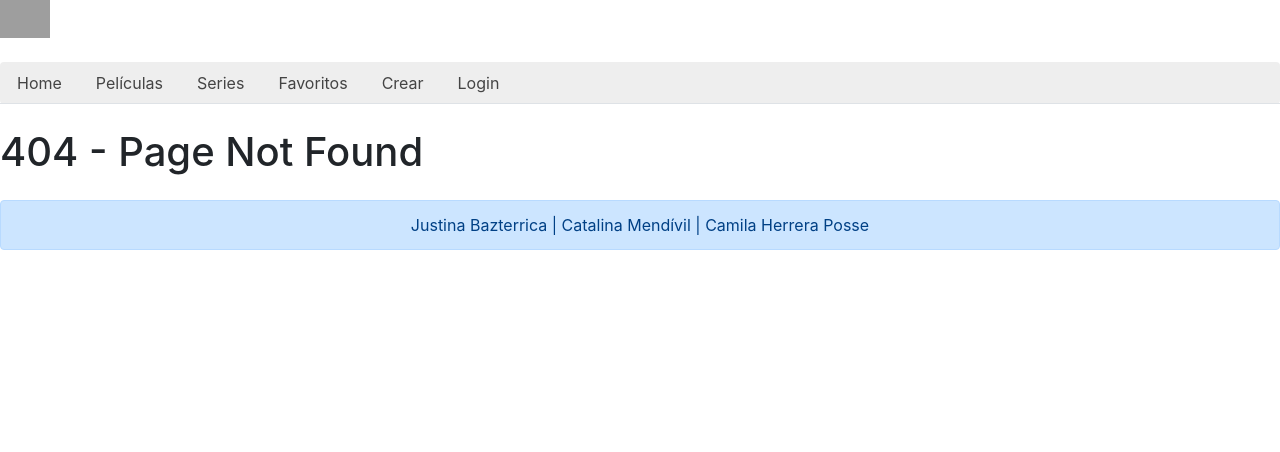
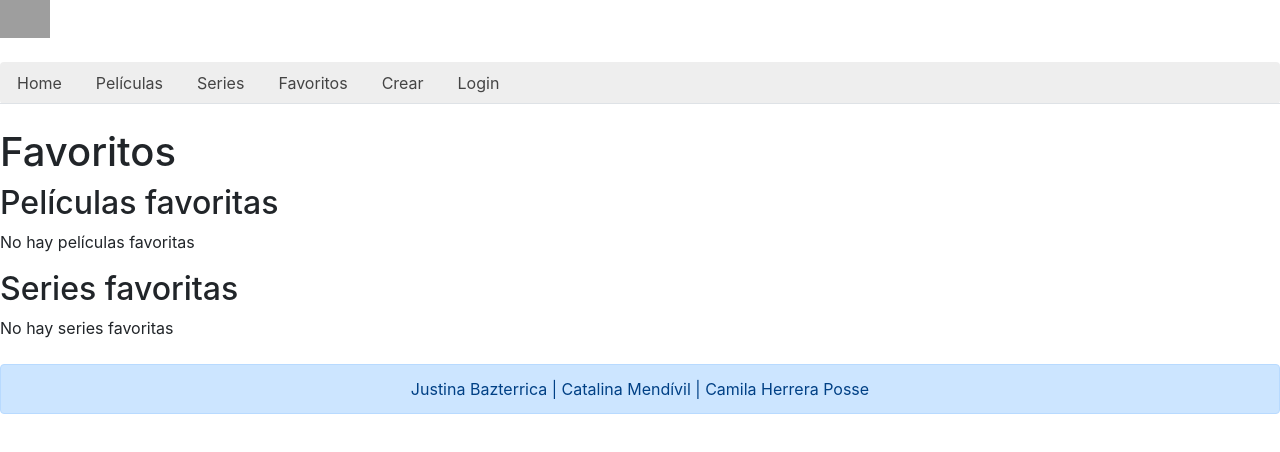
Before and after one commit to justibazterrica/TDM--PI---Bazterrica---Mendivil---Herrera, a React (Create React App) app in the folder PI/: page /favorites in a window 1280 px wide. Before the commit this address had no page. Shown: the top 452 px of the page. Built offline with nearby package versions, Linux system fonts and the light colour scheme; grey boxes are pictures that could not be loaded.

Commit message:
cambios en favoritos

```diff
--- a/PI/src/App.js
+++ b/PI/src/App.js
@@ -11,7 +11,7 @@ import Login from './Screens/Login/Login';
 import Peliculas from './Screens/Peliculas/Peliculas';
 import Detalles from './Screens/Detalle/Detalle';
 // import Crear from "./Screens/Crear/Crear";
-// import Favoritos from "./Screens/Favoritos/Favoritos";;
+import Favoritos from "./Screens/Favoritos/Favoritos";
 import Resultados from "./Screens/Resultados/Resultados";
 
 function App() {
@@ -27,7 +27,7 @@ function App() {
         <Route path="/movies" component={Peliculas}/>
         <Route path="/Detalle" component={Detalles}/>
         {/* <Route path="/crear" component={Crear} /> */}
-        {/* <Route path="/favorites" component={Favoritos} /> */}
+        <Route path="/favorites" component={Favoritos}/>
         <Route path="/Resultados" component={Resultados} />
         <Route path="*" component={NotFound}/>
 
--- a/PI/src/Screens/Favoritos/Favoritos.js
+++ b/PI/src/Screens/Favoritos/Favoritos.js
@@ -32,65 +32,52 @@ class Favoritos extends Component {
   }
 
   render() {
-
-    //peliculas
-    let contenidoPeliculas;
-
-    // if (this.state.peliculasFavoritas.length === 0) {
-    //   contenidoPeliculas = <p>No hay películas favoritas</p>;
-    // } else {
-    //   contenidoPeliculas = (
-    //     <ul>
-    //       {this.state.peliculasFavoritas.map((pelicula, idx) => (
-    //         <li key={idx}>
-    //           <Link to="/detalle">
-    //             {pelicula.titulo}
-    //           </Link>
-
-    //           <button onClick={() => this.eliminarPelicula(pelicula.id)}>
-    //             Eliminar
-    //           </button>
-    //         </li>
-    //       ))}
-    //     </ul>
-    //   );
-    // }
-
-    // //Series
-    let contenidoSeries;
-
-    // if (this.state.seriesFavoritas.length === 0) {
-    //   contenidoSeries = <p>No hay series favoritas</p>;
-    // } else {
-    //   contenidoSeries = (
-    //     <ul>
-    //       {this.state.seriesFavoritas.map((serie, idx) => (
-    //         <li key={idx}>
-    //           <Link to="/detalle">
-    //             {serie.titulo}
-    //           </Link>
-
-    //           <button onClick={() => this.eliminarSerie(serie.id)}>
-    //             Eliminar
-    //           </button>
-    //         </li>
-    //       ))}
-    //     </ul>
-    //   );
-    // }
-
     return (
       <main>
         <h1>Favoritos</h1>
 
         <section>
           <h2>Películas favoritas</h2>
-          {/* {contenidoPeliculas} */}
+
+          {
+            this.state.peliculasFavoritas.length === 0
+            ?
+            <p>No hay películas favoritas</p>
+            :
+            <ul>
+              {this.state.peliculasFavoritas.map((pelicula, idx) => (
+                <li key={idx}>
+                  <Link to="/detalle">{pelicula.titulo}</Link>
+
+                  <button onClick={() => this.eliminarPelicula(pelicula.id)}>
+                    Eliminar
+                  </button>
+                </li>
+              ))}
+            </ul>
+          }
         </section>
 
         <section>
           <h2>Series favoritas</h2>
-          {/* {contenidoSeries} */}
+
+          {
+            this.state.seriesFavoritas.length === 0
+            ?
+            <p>No hay series favoritas</p>
+            :
+            <ul>
+              {this.state.seriesFavoritas.map((serie, idx) => (
+                <li key={idx}>
+                  <Link to="/detalle">{serie.titulo}</Link>
+
+                  <button onClick={() => this.eliminarSerie(serie.id)}>
+                    Eliminar
+                  </button>
+                </li>
+              ))}
+            </ul>
+          }
         </section>
       </main>
     );
@@ -98,5 +85,3 @@ class Favoritos extends Component {
 }
 
 export default Favoritos;
-
-//no esta terminado, falta lo de cookie de sesion y mas
```
